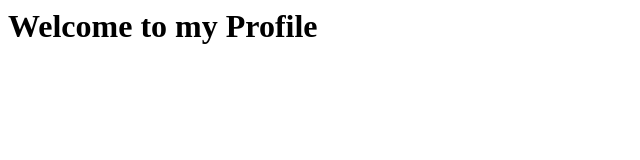
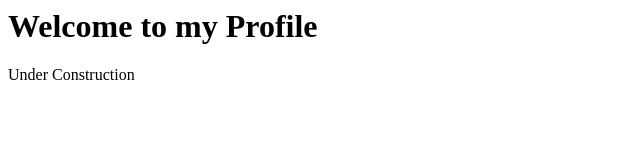
Before and after one commit to kavalakuntla/kavalakuntla.github.io, a plain HTML site: page index.html in a window 1280 px wide. Shown: the whole page, without its empty margins (0-640 px from the left). Drawn offline with Linux system fonts and the light colour scheme.

Commit message:
Update index.html

```diff
--- a/index.html
+++ b/index.html
@@ -1 +1,3 @@
 <h1>Welcome to my Profile</h1>
+
+<p> Under Construction </p>
```
